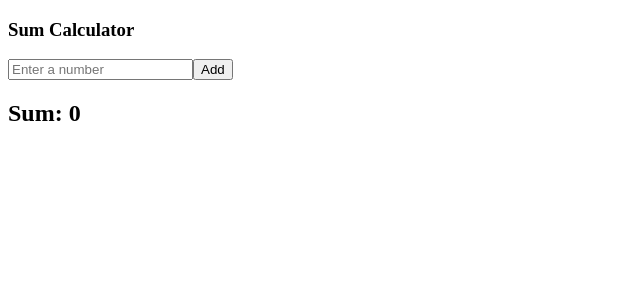
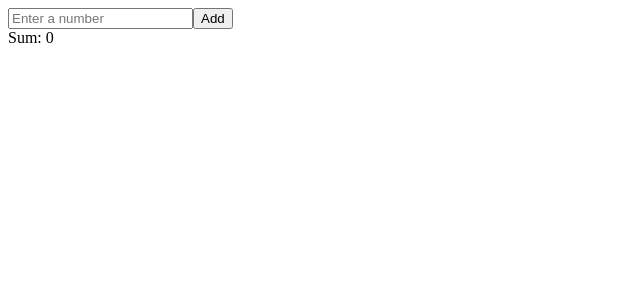
Before and after one commit to acciojob/sum-calculator-ManimehalaiAnandaraj, a React app: page / in a window 1280 px wide. Shown: the top 300 px of the page, without its empty margins (0-640 px from the left). Built offline with nearby package versions, Linux system fonts and the light colour scheme.

Commit message:
Completed assignment

```diff
--- a/src/components/App.js
+++ b/src/components/App.js
@@ -1,37 +1,35 @@
 import React, { useState, useEffect } from 'react';
 
-const App=() => {
+function SumCalculator() {
   const [numbers, setNumbers] = useState([]);
   const [sum, setSum] = useState(0);
   const [inputValue, setInputValue] = useState('');
 
-  useEffect(() => {
-    let isMounted = true;
-    const calculateSum = async () => {
-      // Simulate asynchronous calculation to prevent UI freeze
-      await new Promise(resolve => setTimeout(resolve, 0));
-      if (isMounted) {
-        const total = numbers.reduce((acc, num) => acc + num, 0);
-        setSum(total);
-      }
-    };
-    calculateSum();
-    return () => { isMounted = false; };
-  }, [numbers]);
-
   const handleSubmit = (e) => {
     e.preventDefault();
-    const number = parseInt(inputValue, 10);
-    if (!isNaN(number)) {
-      setNumbers(prev => [...prev, number]);
+    const num = parseInt(inputValue, 10);
+    if (!isNaN(num)) {
+      setNumbers(prev => [...prev, num]);
       setInputValue('');
     }
   };
 
+  useEffect(() => {
+    let isMounted = true;
+    const timer = setTimeout(() => {
+      const total = numbers.reduce((acc, curr) => acc + curr, 0);
+      if (isMounted) {
+        setSum(total);
+      }
+    }, 0);
+    return () => {
+      isMounted = false;
+      clearTimeout(timer);
+    };
+  }, [numbers]);
+
   return (
-    <>
     <div>
-      <h3>Sum Calculator</h3>
       <form onSubmit={handleSubmit}>
         <input
           type="number"
@@ -41,10 +39,9 @@ const App=() => {
         />
         <button type="submit">Add</button>
       </form>
-      <h2>Sum: {sum}</h2>
+      <div>Sum: {sum}</div>
     </div>
-    </>
   );
 }
 
-export default App;
+export default SumCalculator;
```
